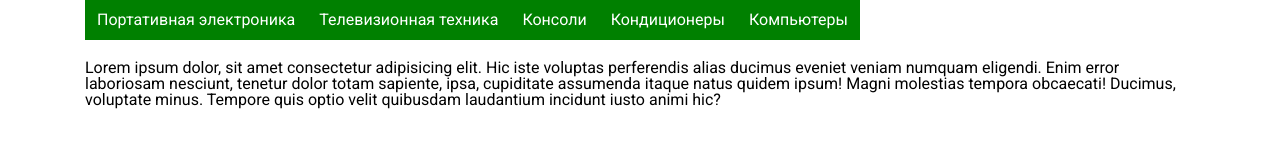
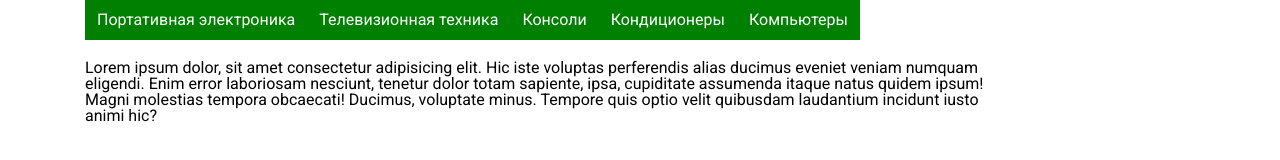
Before and after one commit to Pacifist-Today/HW-9-pop-up-lists, a plain HTML site: page index.html in a window 1280 px wide. Drawn offline with Linux system fonts and the light colour scheme.

Commit message:
last text 2

```diff
--- a/style.css
+++ b/style.css
@@ -102,6 +102,6 @@ body {
 }
 
 .text {
-    width: 9g00px;
+    width: 900px;
     padding-top:20px;
 }
```
